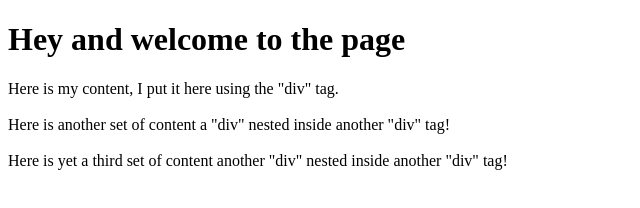
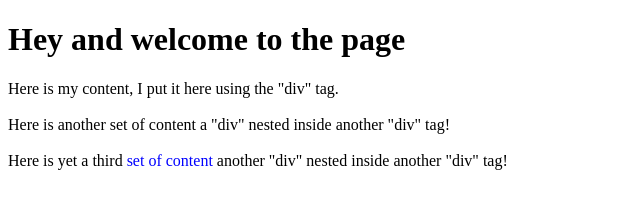
Before and after one commit to zambrose2017/HtmlPractice, a plain HTML site: page index.html in a window 1280 px wide. Shown: the full height of the page, 0-640 px from the left. Drawn offline with Linux system fonts and the light colour scheme.

Commit message:
Added span tags/Applications/Postgres.app/Contents/Versions/9.6/bin/psql -p5432 -d zacambrose git push
clear
exit
:q!

```diff
--- a/index.html
+++ b/index.html
@@ -9,10 +9,12 @@
 	<body>
 
 		<h1>  Hey and welcome to the page</h1>
+
 		<div> Here is my content, I put it here using the "div" tag.
+
 			<div> </br>Here is another set of content a "div" nested inside another "div" tag!
 			</div>
-			<div> </br>Here is  yet a third set of content another "div" nested inside another "div" tag!
+			<div> </br>Here is  yet a third <span style="color: blue;">set of content</span> another "div" nested inside another "div" tag!
 			</div>
 		</div>
 	</body>
```
